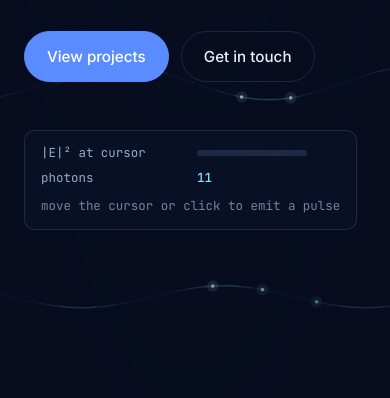
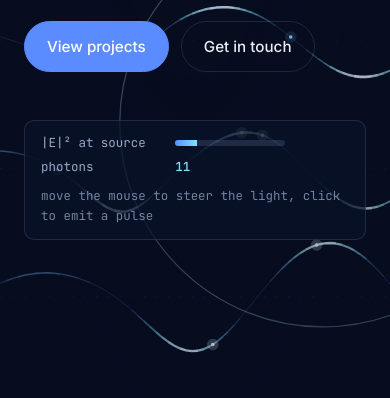
Before and after one commit to HananyaRem/HananyaRem.github.io, a plain HTML site: page index.html in a window 390 px wide. Shown: the part 446-844 px from the top of the page. Drawn offline with Linux system fonts and the light colour scheme.

Commit message:
Improve background animation on mobile

```diff
--- a/index.html
+++ b/index.html
@@ -465,6 +465,7 @@
       .nav-links a { display: block; padding: 16px 24px; font-size: 1rem; }
 
       .project-body { padding: 24px; }
+      .veil { opacity: 0.3; }           /* let the waves show more on small screens */
       .contact-box { padding: 32px 22px; }
     }
   </style>
@@ -523,9 +524,9 @@
 
         <!-- Live readout of the background field under the cursor -->
         <div class="readout" aria-hidden="true">
-          <span>|E|² at cursor</span><span class="meter"><i id="meter-fill"></i></span>
+          <span>|E|² at source</span><span class="meter"><i id="meter-fill"></i></span>
           <span>photons</span><b id="photon-count">0</b>
-          <span class="hint" id="hint">move the cursor or click to emit a pulse</span>
+          <span class="hint" id="hint">move the mouse to steer the light, click to emit a pulse</span>
         </div>
       </div>
     </section>
@@ -729,6 +730,8 @@
     /* =========================================================
        C. FADE-IN ON SCROLL
        ========================================================= */
+    const revealEls = document.querySelectorAll('.reveal');
+    if ('IntersectionObserver' in window) {
       const observer = new IntersectionObserver(entries => {
         entries.forEach(entry => {
           if (entry.isIntersecting) {
@@ -736,14 +739,17 @@
             observer.unobserve(entry.target);
           }
         });
-    }, { threshold: 0.15 });
-    document.querySelectorAll('.reveal').forEach(el => observer.observe(el));
+      }, { threshold: 0.05, rootMargin: '0px 0px -40px 0px' });
+      revealEls.forEach(el => observer.observe(el));
+    } else {
+      revealEls.forEach(el => el.classList.add('visible')); // old browsers: just show everything
+    }
 
     document.getElementById('year').textContent = new Date().getFullYear();
 
     // On touch screens there is no cursor, so adjust the hint text
     if (window.matchMedia('(pointer: coarse)').matches) {
-      document.getElementById('hint').textContent = 'tap anywhere to emit a pulse';
+      document.getElementById('hint').textContent = 'tap anywhere to emit a pulse of photons';
     }
 
     /* =========================================================
@@ -751,8 +757,10 @@
        - Several sine waves travel across the screen.
        - Line color shows local field intensity |E|²
          (blue = low, cyan = medium, white = peak).
-       - The cursor boosts the field around it.
-       - A click sends a circular pulse and a burst of photons.
+       - A "light source" boosts the field around it. It follows the
+         mouse; when there is no mouse (phones) or the mouse is idle,
+         it drifts across the screen by itself and emits soft pulses.
+       - A click or tap sends a circular pulse and a burst of photons.
        - Photons ride along the waves.
        ========================================================= */
     const canvas = document.getElementById('field');
@@ -765,7 +773,10 @@
     const photons = [];              // photons riding on waves
     const freePhotons = [];          // photons from a click burst
     const pulses = [];               // expanding rings from clicks
-    const pointer = { x: -9999, y: -9999 };
+    const pointer = { x: -9999, y: -9999, lastMove: -99 };  // real mouse
+    const src = { x: -9999, y: -9999 };                       // light source used by the field
+    let lastAutoPulse = 0;
+    let small = false;               // true on phone-sized screens
 
     const STEP = 6;                  // horizontal resolution of each wave (px)
     const BUCKETS = 10;              // intensity levels used for coloring
@@ -790,21 +801,22 @@
     // Map intensity (0..1) to an rgba() string
     function intensityColor(I, alphaScale = 1) {
       const c = I < 0.5 ? mix(colors.low, colors.mid, I * 2) : mix(colors.mid, colors.high, (I - 0.5) * 2);
-      const a = (0.12 + 0.75 * I) * colors.alpha * alphaScale;
+      const base = small ? 0.22 : 0.14;                           // stronger base on phones
+      const a = (base + 0.75 * I) * colors.alpha * alphaScale;
       return `rgba(${c[0]},${c[1]},${c[2]},${a.toFixed(3)})`;
     }
 
     // Create the waves for the current screen size
     function buildWaves() {
       waves.length = 0;
-      const count = W < 700 ? 4 : 6;
+      const count = small ? 6 : 6;
       for (let i = 0; i < count; i++) {
         const lambda = 160 + Math.random() * 260;                 // wavelength in px
         waves.push({
           y: H * (0.12 + 0.76 * (i / (count - 1))),               // baseline height
           k: (2 * Math.PI) / lambda,                              // wave number
           omega: 0.7 + Math.random() * 0.9,                       // angular frequency
-          amp: 9 + Math.random() * 14,                            // base amplitude
+          amp: (small ? 12 : 9) + Math.random() * 14,             // base amplitude
           phase: Math.random() * Math.PI * 2
         });
       }
@@ -812,20 +824,41 @@
 
     function resize() {
       const dpr = Math.min(window.devicePixelRatio || 1, 2);
+      const oldW = W, oldH = H;
       W = window.innerWidth;
       H = window.innerHeight;
+      small = W < 700;
       canvas.width = W * dpr;
       canvas.height = H * dpr;
       ctx.setTransform(dpr, 0, 0, dpr, 0, 0);
-      buildWaves();
+      // On phones the address bar changes the height while scrolling:
+      // keep the same waves and just stretch them instead of rebuilding.
+      if (W !== oldW || !waves.length) buildWaves();
+      else waves.forEach(w => { w.y = w.y * (H / oldH); });
       if (reduceMotion) drawFrame(0);
+    }
+
+    // Move the light source: follow the mouse, or drift on its own
+    function updateSource(t) {
+      const mouseActive = t - pointer.lastMove < 2.5;
+      if (mouseActive) {
+        src.x = pointer.x; src.y = pointer.y;
+      } else {
+        src.x = W * (0.5 + 0.38 * Math.sin(t * 0.23));
+        src.y = H * (0.5 + 0.34 * Math.sin(t * 0.31 + 1.2));
+        if (t - lastAutoPulse > 4.5) {                            // soft pulse every few seconds
+          lastAutoPulse = t;
+          pulses.push({ x: src.x, y: src.y, t0: t });
+        }
+      }
     }
 
     // How much the field is amplified at point (x, y): cursor + click pulses
     function gainAt(x, y, t) {
       let g = 1;
-      const dx = x - pointer.x, dy = y - pointer.y;
-      g += 1.8 * Math.exp(-(dx * dx + dy * dy) / (2 * 150 * 150));
+      const dx = x - src.x, dy = y - src.y;
+      const sigma = small ? 120 : 150;
+      g += 1.8 * Math.exp(-(dx * dx + dy * dy) / (2 * sigma * sigma));
       for (const p of pulses) {
         const r = (t - p.t0) * 420;                               // ring radius grows at 420 px/s
         const d = Math.hypot(x - p.x, y - p.y) - r;
@@ -865,6 +898,7 @@
     function drawFrame(t) {
       const dt = Math.min(0.05, t - lastT);
       lastT = t;
+      if (!reduceMotion) updateSource(t);
       ctx.clearRect(0, 0, W, H);
 
       // 1) Waves, grouped into intensity buckets so each color is one path
@@ -927,16 +961,16 @@
       updateReadout(t);
     }
 
-    // Hero readout: field intensity under the cursor and photon count
+    // Hero readout: field intensity at the light source and photon count
     const meterFill = document.getElementById('meter-fill');
     const photonCount = document.getElementById('photon-count');
     function updateReadout(t) {
       let best = 0;
       for (const w of waves) {
-        const d = Math.abs(pointer.y - w.y);
-        if (d < 60) {
-          const E = fieldAt(w, pointer.x, t);
-          best = Math.max(best, Math.min(1, E * E * gainAt(pointer.x, w.y, t) / 2.8) * (1 - d / 60));
+        const d = Math.abs(src.y - w.y);
+        if (d < 80) {
+          const E = fieldAt(w, src.x, t);
+          best = Math.max(best, Math.min(1, E * E * gainAt(src.x, w.y, t) / 2.8) * (1 - d / 80));
         }
       }
       meterFill.style.width = (best * 100).toFixed(0) + '%';
@@ -950,8 +984,11 @@
     }
 
     // Pointer events (listen on window: the canvas ignores clicks)
-    window.addEventListener('pointermove', e => { pointer.x = e.clientX; pointer.y = e.clientY; });
-    window.addEventListener('pointerleave', () => { pointer.x = pointer.y = -9999; });
+    window.addEventListener('pointermove', e => {
+      if (e.pointerType !== 'mouse') return;                      // touch: the source drifts by itself
+      pointer.x = e.clientX; pointer.y = e.clientY; pointer.lastMove = lastT;
+    });
+    document.addEventListener('mouseleave', () => { pointer.lastMove = -99; });
     window.addEventListener('pointerdown', e => {
       // do not fire on links and buttons
       if (!reduceMotion && !e.target.closest('a, button, video')) burst(e.clientX, e.clientY, lastT);
```
Lines whose indentation alone changed are shown as unchanged.
